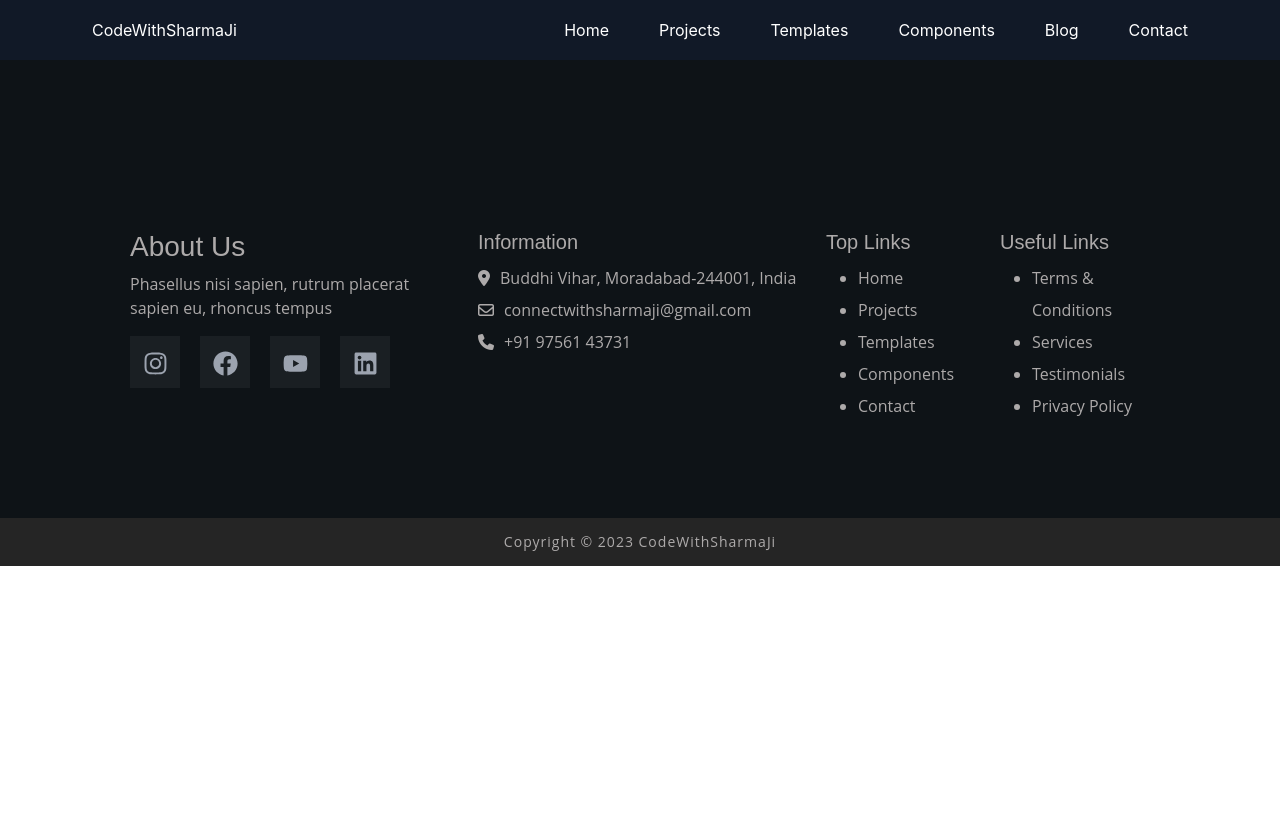
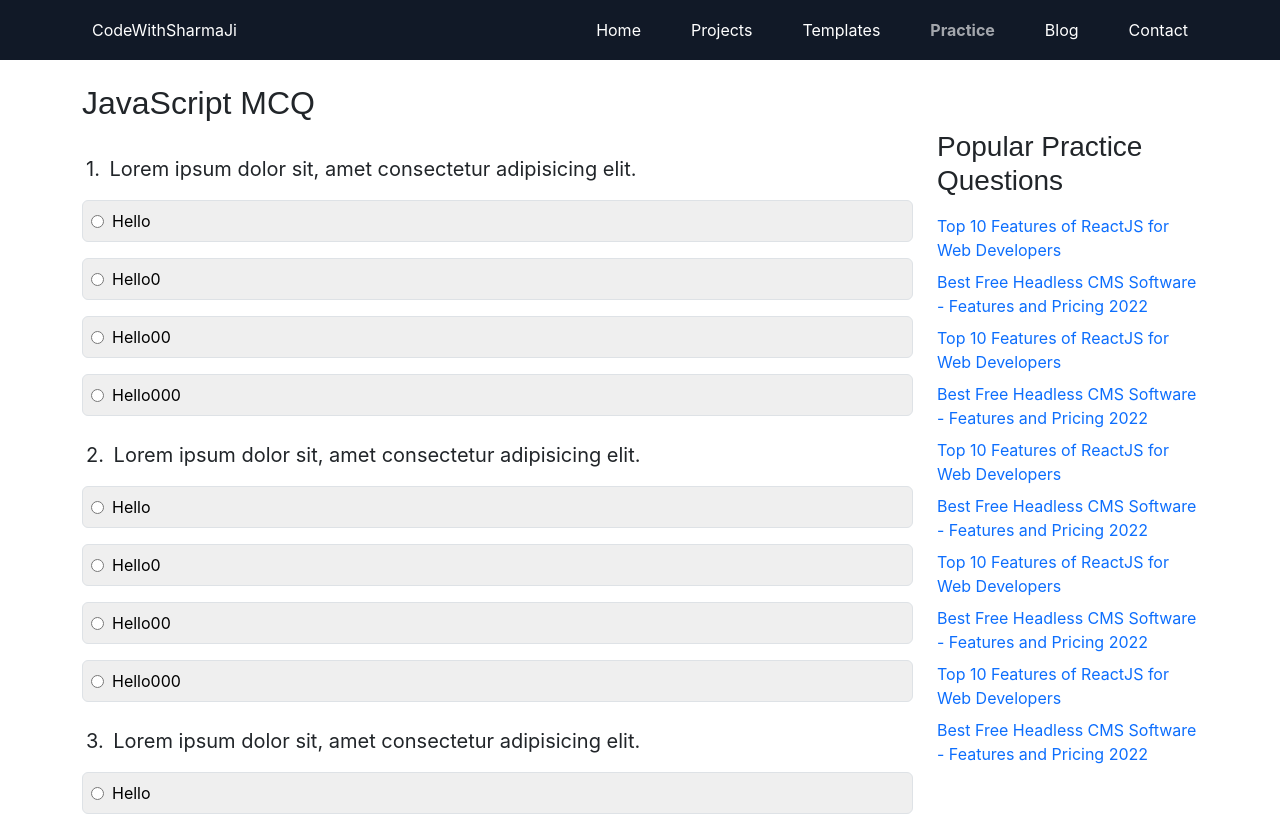
Before and after one commit to Saurabh291099/Easycode, a React (Create React App) app: page /practice/preview in a window 1280 px wide. Shown: the top 816 px of the page. Built offline with nearby package versions, Linux system fonts and the light colour scheme.

Commit message:
practice page done

```diff
--- a/src/App.js
+++ b/src/App.js
@@ -13,11 +13,10 @@ import {
 import Projects from './Pages/Projects/Projects';
 import Templates from './Pages/Template/Templates';
 import TempPreview from './Pages/Template/TempPreview';
-import Components from './Pages/Components/Components';
-import Accordian from './Pages/Components/Accordian';
-import Buttons from './Pages/Components/Buttons';
 import Blog from './Pages/Blogs/Blog';
 import BlogPreview from './Pages/Blogs/BlogPreview';
+import Practice from './Pages/Practice/Practice';
+import Practicepreview from './Pages/Practice/Practicepreview';
 
 
 function App() {
@@ -35,10 +34,9 @@ function App() {
           <Route path="/contact" element={<Contact />} />
 
           {/* Components Routes  */}
-          <Route path="/components" element={<Components />} />
+          <Route path="/practice" element={<Practice />} />
+          <Route path="/practice/preview" element={<Practicepreview />} />
           <Route path="/blog" element={<Blog />} />
-          <Route path="/components/accordians" element={<Accordian />} />
-          <Route path="/components/buttons" element={<Buttons />} />
           <Route path="/blog/blogname" element={<BlogPreview />} />
 
 
--- a/src/Components/Header.jsx
+++ b/src/Components/Header.jsx
@@ -45,7 +45,7 @@ const Header = () => {
                             <NavLink exact to='/' activeClassName='active' onClick={() => setIsOpen(false)}>Home</NavLink>
                             <NavLink exact to='/projects' activeClassName='active' onClick={() => setIsOpen(false)}>Projects</NavLink>
                             <NavLink exact to='/templates' activeClassName='active' onClick={() => setIsOpen(false)}>Templates</NavLink>
-                            <NavLink exact to='/components' activeClassName='active' onClick={() => setIsOpen(false)}>Components</NavLink>
+                            <NavLink exact to='/practice' activeClassName='active' onClick={() => setIsOpen(false)}>Practice</NavLink>
                             <NavLink exact to='/blog' activeClassName='active' onClick={() => setIsOpen(false)}>Blog</NavLink>
                             <NavLink exact to='/contact' activeClassName='active' onClick={() => setIsOpen(false)}>Contact</NavLink>
                         </div>
--- a/src/Pages/Blogs/BlogPreview.jsx
+++ b/src/Pages/Blogs/BlogPreview.jsx
@@ -53,8 +53,8 @@ const BlogPreview = () => {
               <Link>Best Free Headless CMS Software - Features and Pricing 2022</Link>
               <Link>Top 10 Features of ReactJS for Web Developers</Link>
               <Link>Best Free Headless CMS Software - Features and Pricing 2022</Link>
-            </aside></Col>
-
+            </aside>
+            </Col>
         </Row>
 
       </Container>
--- a/src/Pages/Components/Accordian.jsx
+++ /dev/null
@@ -1,11 +0,0 @@
-import React from 'react'
-
-const Accordian = () => {
-  return (
-    <div>
-      hello accordians
-    </div>
-  )
-}
-
-export default Accordian
--- a/src/Pages/Components/Buttons.jsx
+++ /dev/null
@@ -1,11 +0,0 @@
-import React from 'react'
-
-const Buttons = () => {
-  return (
-    <div>
-      hello button
-    </div>
-  )
-}
-
-export default Buttons
--- a/src/Pages/Components/Components.jsx
+++ /dev/null
@@ -1,53 +0,0 @@
-import React from 'react'
-import '../../Style/Components.css'
-import Accordian from './Accordian'
-import { useState } from 'react';
-import Tab from 'react-bootstrap/Tab';
-import Col from 'react-bootstrap/Col';
-import Nav from 'react-bootstrap/Nav';
-import Row from 'react-bootstrap/Row';
-
-const Components = () => {
-  const [key, setKey] = useState('home');
-  const sidebarData = [
-    { name: 'Accordian', link: <Accordian /> },
-    { name: 'Buttons', link: '/components/buttons' },
-    { name: 'Card', link: '/components/card' },
-    { name: 'Carousel', link: '/components/carousel' },
-    { name: 'Forms', link: '/components/forms' },
-    { name: 'Toggle switches', link: '/components/toggleswitches' },
-    { name: 'Loaders', link: '/components/loaders' },
-    { name: 'Inputs', link: '/components/inputs' },
-  ]
-  return (
-    <>
-
-      <Tab.Container id="left-tabs-example" defaultActiveKey="Accordian">
-        <Row>
-          {sidebarData.map((data) => {
-            return (
-              <>
-                <Col sm={3}>
-                  <Nav variant="pills" className="flex-column">
-                    <Nav.Item>
-                      <Nav.Link eventKey={data.name}>{data.name}</Nav.Link>
-                    </Nav.Item>
-                  </Nav>
-                </Col>
-                <Col sm={9}>
-                  <Tab.Content>
-                    <Tab.Pane eventKey={data.name}>{data.link}</Tab.Pane>
-                  </Tab.Content>
-                </Col>
-
-              </>
-            )
-          })}
-
-        </Row>
-      </Tab.Container>
-    </>
-  )
-}
-
-export default Components
--- /dev/null
+++ b/src/Pages/Practice/Practice.jsx
@@ -0,0 +1,75 @@
+import React from 'react'
+import { Card, Container } from 'react-bootstrap'
+import { Link } from 'react-router-dom'
+import photo from '../../Images/photo.jpg'
+
+const Practice = () => {
+
+    const practiceData = [
+        {
+            previewLink: '/practice/preview',
+            heading: 'Project1',
+            text: 'desc'
+        },
+        {
+            previewLink: '/practice/preview',
+            heading: 'Project2',
+            text: 'desc'
+        },
+        {
+            previewLink: '/practice/preview',
+            heading: 'Project3',
+            text: 'desc'
+        },
+        {
+            previewLink: '/practice/preview',
+            heading: 'Project4',
+            text: 'desc'
+        },
+        {
+            previewLink: '/practice/preview',
+            heading: 'Project5',
+            text: 'desc'
+        },
+        {
+            previewLink: '/practice/preview',
+            heading: 'Project6',
+            text: 'desc'
+        },
+        {
+            previewLink: '/practice/preview',
+            heading: 'project7',
+            text: 'desc'
+        },
+
+
+    ]
+    return (
+        <Container className='practice-main py-4' style={{ minHeight: '90vh' }}>
+            <div className="blog-div d-flex flex-wrap gap-5 my-4">
+
+                {practiceData.map((data, index) => {
+                    return (
+                        <>
+                            <Link exact to={data.previewLink} key={index}>
+                                <Card  style={{ width: '18rem' }}>
+                                    <Card.Img variant="top" src={photo} />
+                                    <Card.Body>
+                                        <Card.Title className='text-capitalize'>{data.heading}</Card.Title>
+                                        <Card.Text className='text-capitalize'>
+                                            {data.text}
+                                        </Card.Text>
+                                    </Card.Body>
+                                </Card>
+                            </Link>
+                        </>
+
+                    )
+                })}
+            </div>
+
+        </Container>
+    )
+}
+
+export default Practice
--- /dev/null
+++ b/src/Pages/Practice/Practicepreview.jsx
@@ -0,0 +1,101 @@
+import React from 'react'
+import { Col, Container, Row } from 'react-bootstrap'
+import { Link } from 'react-router-dom'
+
+const Practicepreview = () => {
+
+    const practiceData = [
+        {
+            question: 'Lorem ipsum dolor sit, amet consectetur adipisicing elit.',
+            options: {
+                option1: 'hello',
+                option2: 'hello0',
+                option3: 'hello00',
+                option4: 'hello000',
+            }
+        },
+        {
+            question: 'Lorem ipsum dolor sit, amet consectetur adipisicing elit.',
+            options: {
+                option1: 'hello',
+                option2: 'hello0',
+                option3: 'hello00',
+                option4: 'hello000',
+            }
+        },
+        {
+            question: 'Lorem ipsum dolor sit, amet consectetur adipisicing elit.',
+            options: {
+                option1: 'hello',
+                option2: 'hello0',
+                option3: 'hello00',
+                option4: 'hello000',
+            }
+        },
+        {
+            question: 'Lorem ipsum dolor sit, amet consectetur adipisicing elit.',
+            options: {
+                option1: 'hello',
+                option2: 'hello0',
+                option3: 'hello00',
+                option4: 'hello000',
+            }
+        },
+        {
+            question: 'Lorem ipsum dolor sit, amet consectetur adipisicing elit.',
+            options: {
+                option1: 'hello',
+                option2: 'hello0',
+                option3: 'hello00',
+                option4: 'hello000',
+            }
+        },
+    ]
+    return (
+        <Container className='practice-main py-4' style={{ minHeight: '90vh' }}>
+
+
+            <h2>JavaScript MCQ</h2>
+            <Row>
+                <Col lg={9}>
+                    <main>
+                        {practiceData.map((data, index) => {
+                            return (
+                                <>
+                                    <div key={index} className='my-4'>
+                                        <p className='fs-5'><span className='mx-1'>{`${index + 1}.`}</span> {data.question}</p>
+                                        <div className='d-flex flex-column gap-3'>
+                                            {Object.keys(data.options).map((option, optionIndex) => (
+                                                <button key={optionIndex} className='w-100 p-2 text-start d-flex align-items-center text-capitalize gap-2 rounded-2 border'>
+                                                    <input type="radio" name="check" id={option} />
+                                                    {data.options[option]}
+                                                </button>
+                                            ))}
+                                        </div>
+                                    </div >
+                                </>
+                            )
+                        })}
+
+                    </main>
+                </Col>
+                <Col lg={3}>
+                    <aside className='d-flex flex-column gap-2'>
+                        <h3>Popular Practice Questions</h3>
+                        <Link>Top 10 Features of ReactJS for Web Developers</Link>
+                        <Link>Best Free Headless CMS Software - Features and Pricing 2022</Link>
+                        <Link>Top 10 Features of ReactJS for Web Developers</Link>
+                        <Link>Best Free Headless CMS Software - Features and Pricing 2022</Link>
+                        <Link>Top 10 Features of ReactJS for Web Developers</Link>
+                        <Link>Best Free Headless CMS Software - Features and Pricing 2022</Link>
+                        <Link>Top 10 Features of ReactJS for Web Developers</Link>
+                        <Link>Best Free Headless CMS Software - Features and Pricing 2022</Link>
+                        <Link>Top 10 Features of ReactJS for Web Developers</Link>
+                        <Link>Best Free Headless CMS Software - Features and Pricing 2022</Link>
+                    </aside></Col>
+            </Row>
+        </Container >
+    )
+}
+
+export default Practicepreview
--- a/src/Pages/Projects/Projects.jsx
+++ b/src/Pages/Projects/Projects.jsx
@@ -57,7 +57,7 @@ function Projects() {
 
       <Banner bannerHeading='Project Heading' />
 
-      <Container className='project_main py-4' style={{ minHeight: '100vh' }}>
+      <Container className='project-main py-4' style={{ minHeight: '100vh' }}>
         <h3>All Projects</h3>
 
         <div className="blog-div d-flex flex-wrap gap-5 my-4">
```
Also changed, not shown: src/Pages/Components/AsideAdd.jsx (deleted, +0 -13 lines), src/Pages/Components/Sidebar.jsx (deleted, +0 -30 lines).
